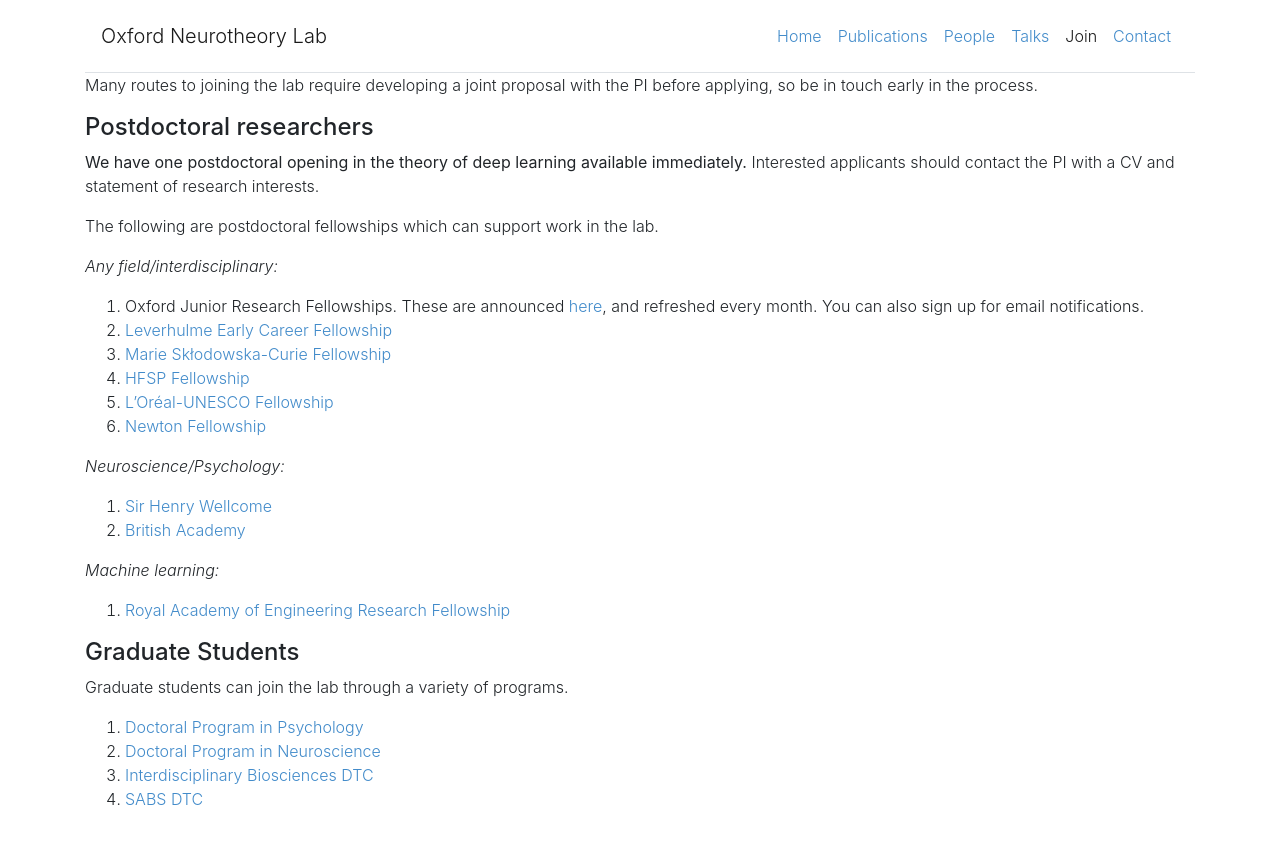
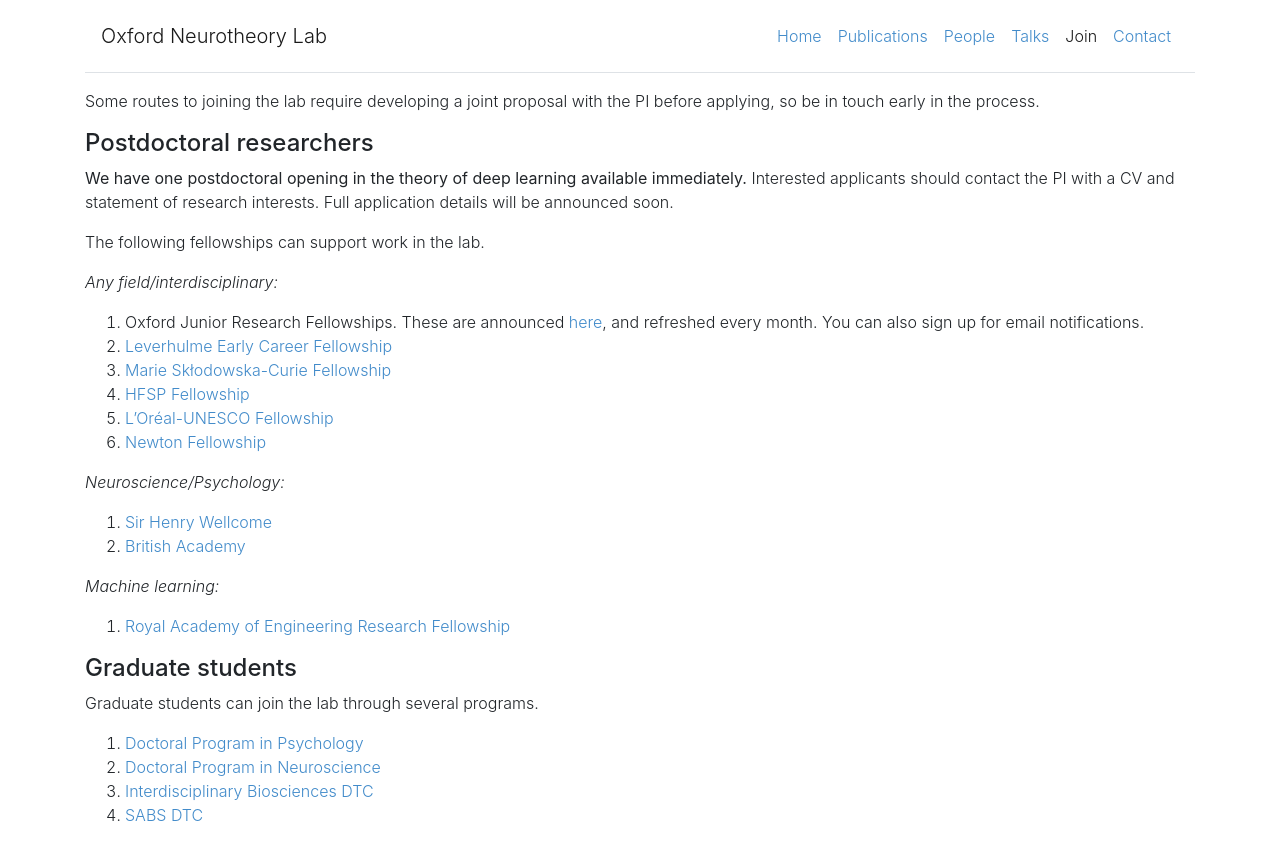
Before and after one commit to saxelab/saxesite, a Jekyll site: the page built from join.md, in a window 1280 px wide. Shown: the top 860 px of the page. Built offline with Jekyll 4.4.1, drawn with Linux system fonts in a browser that asks for light colours.

```diff
--- a/_layouts/default.html
+++ b/_layouts/default.html
@@ -18,7 +18,9 @@
 		{% include navigation.html %}
 
         <main role="main">
-		  {{ content }}
+            <div class="my-3">
+		      {{ content }}
+            </div>
         </main>
 
 	</div>
--- a/index.html
+++ b/index.html
@@ -5,7 +5,7 @@
 
 
 
-    <div class="container my-5">
+    <div class="container ">
 
     	<p class="lead">Research</p>
      	<p>The interactions of billions of neurons ultimately give rise to our thoughts and actions. Remarkably, much of our behavior is learned starting in infancy and continuing throughout our lifespan. We aim to develop a mathematical toolkit suitable for analyzing and describing learning in the brain and mind. Our current focus is on the theory of deep learning, a class of artificial neural network models that take inspiration from the brain. Alongside this theoretical work, we develop close collaborations with experimentalists to empirically test principles of learning in biological organisms.</p>
--- a/join.md
+++ b/join.md
@@ -5,16 +5,16 @@
 
 
 
-Many routes to joining the lab require developing a joint proposal with the PI before applying, so be in touch early in the process.
 
+Some routes to joining the lab require developing a joint proposal with the PI before applying, so be in touch early in the process.
 
 #### Postdoctoral researchers
 
 
-**We have one postdoctoral opening in the theory of deep learning available immediately.** Interested applicants should contact the PI with a CV and statement of research interests.
+**We have one postdoctoral opening in the theory of deep learning available immediately.** Interested applicants should contact the PI with a CV and statement of research interests. Full application details will be announced soon.
 
 
-The following are postdoctoral fellowships which can support work in the lab.
+The following fellowships can support work in the lab.
 
 *Any field/interdisciplinary:*
 1. Oxford Junior Research Fellowships. These are announced [here](https://gazette.web.ox.ac.uk/current-jobs-and-vacancies), and refreshed every month. You can also sign up for email notifications.
@@ -35,9 +35,9 @@
 
 
 
-#### Graduate Students
+#### Graduate students
 
-Graduate students can join the lab through a variety of programs.
+Graduate students can join the lab through several programs.
 1. [Doctoral Program in Psychology](https://www.psy.ox.ac.uk/study/graduate/dphil_EP)
 2. [Doctoral Program in Neuroscience](https://www.neuroscience.ox.ac.uk/1-plus-3-Doctoral-Programme-in-Neuroscience)
 3. [Interdisciplinary Biosciences DTC](http://www.biodtp.ox.ac.uk/dtc.html)
```
